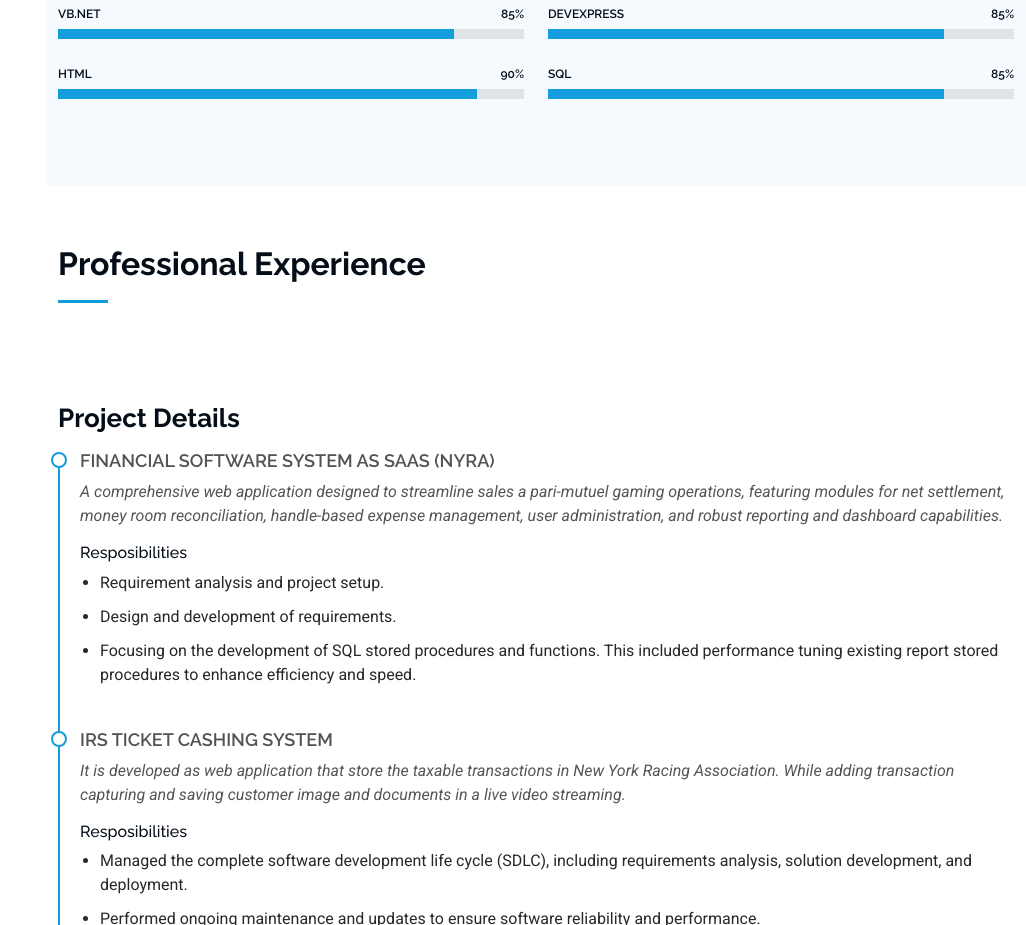
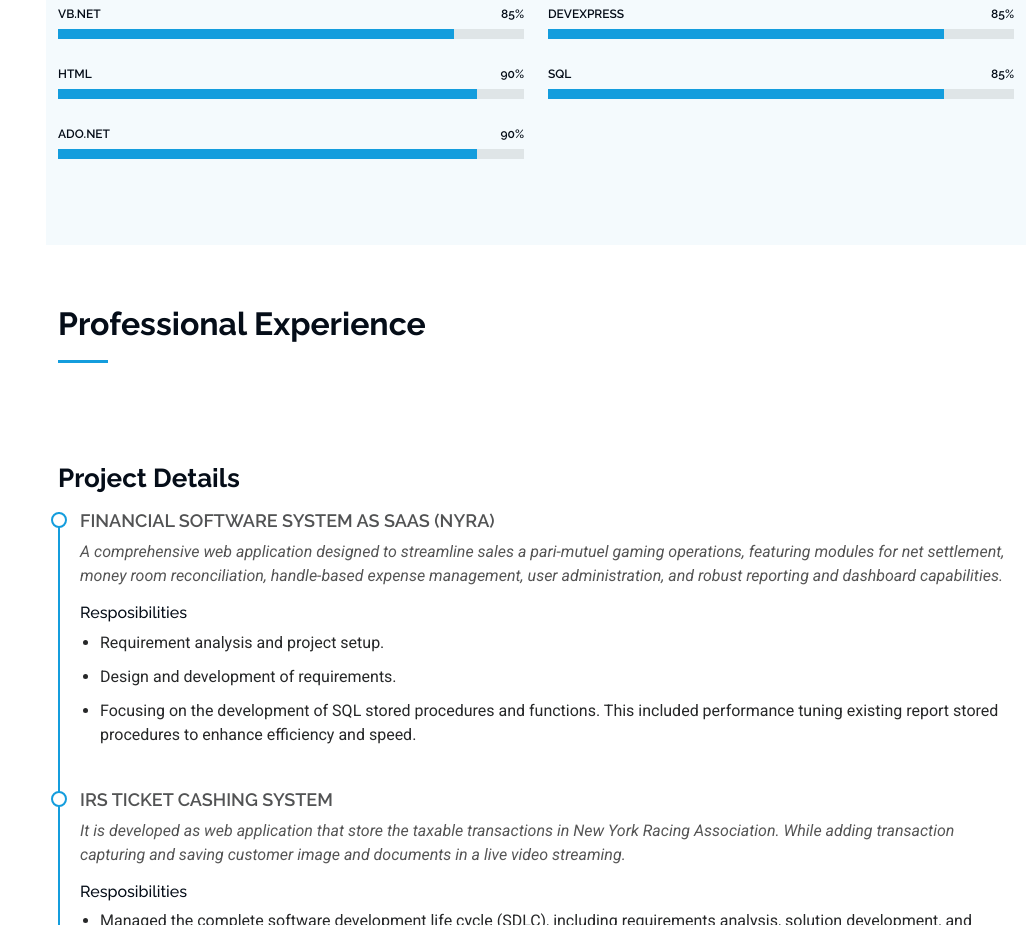
Before and after one commit to MohammedParvezGitHub/Resume, a plain HTML site: page index.html in a window 1280 px wide. Shown: the part 1720-2645 px from the top of the page, without its empty margins (254-1280 px from the left). Drawn offline with Linux system fonts and the light colour scheme.

Commit message:
Update index.html

```diff
--- a/index.html
+++ b/index.html
@@ -159,7 +159,12 @@
                             </div>
                         </div><!-- End Skills Item -->
 
-
+                        <div class="progress">
+                            <span class="skill"><span>ADO.Net</span> <i class="val">90%</i></span>
+                            <div class="progress-bar-wrap">
+                                <div class="progress-bar" role="progressbar" aria-valuenow="90" aria-valuemin="0" aria-valuemax="100"></div>
+                            </div>
+                        </div><!-- End Skills Item -->
                     </div>
 
                     <div class="col-lg-6">
```
